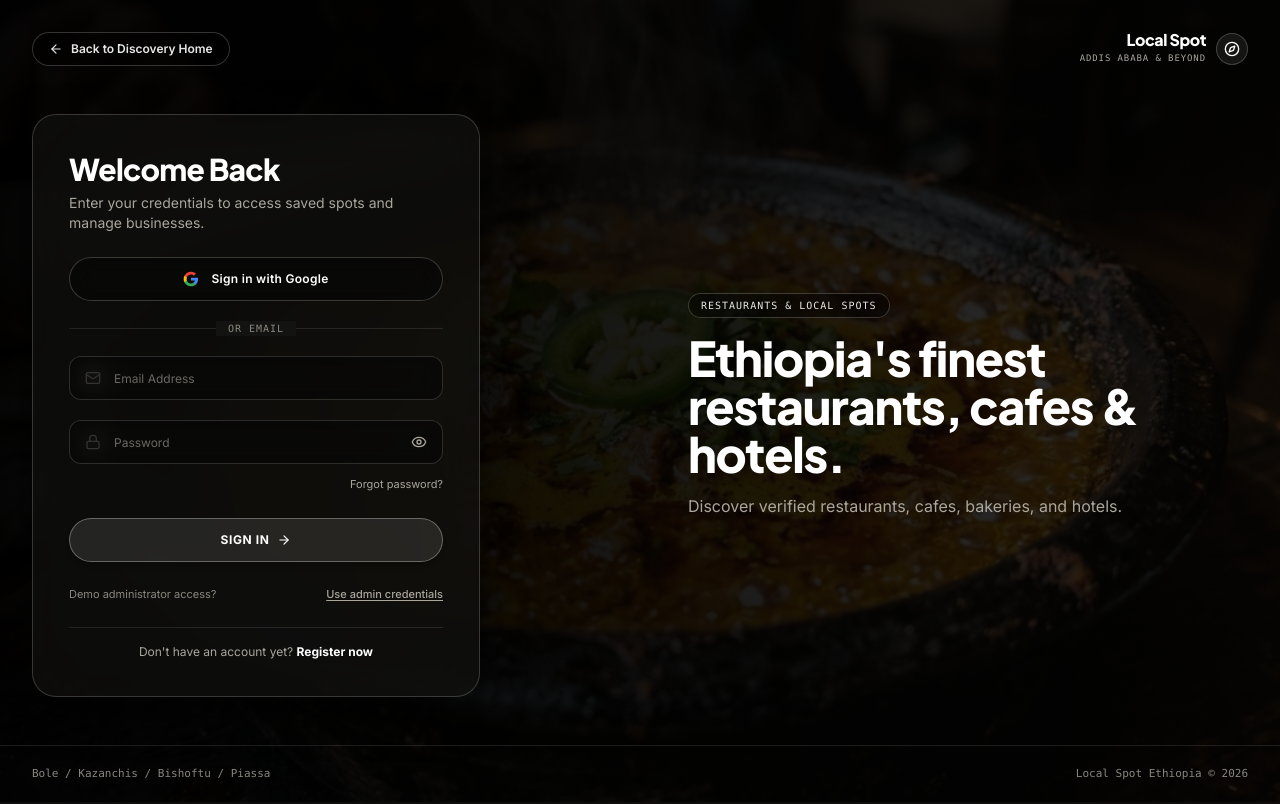
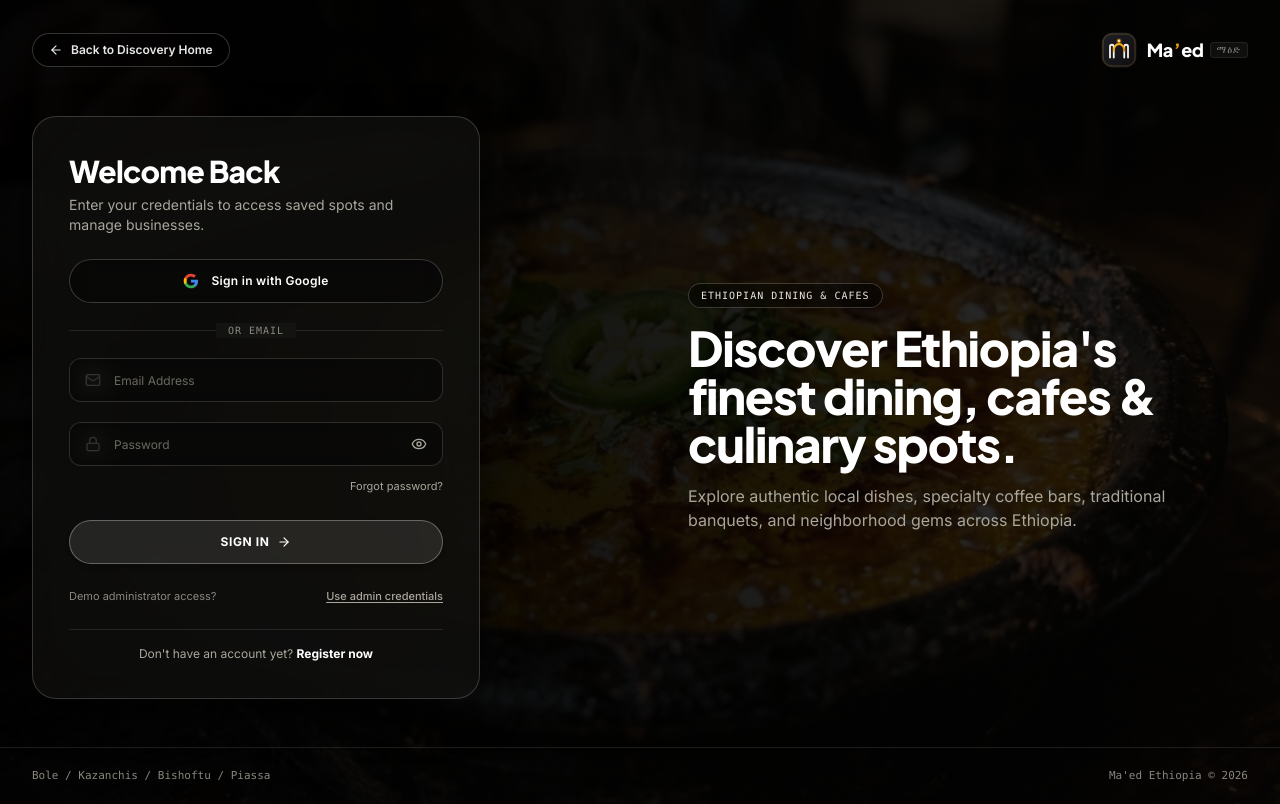
Before and after one commit to eyyuf/local_BIZ_discovery, a React (Vite) app in the folder frontend/: page /login in a window 1280 px wide. Built offline with nearby package versions, Linux system fonts and the light colour scheme; no server answers.

Commit message:
feat(branding): implement Ma'ed (ማዕድ) food dining discovery branding and bespoke SVG logo

```diff
--- a/frontend/index.html
+++ b/frontend/index.html
@@ -2,9 +2,9 @@
 <html lang="en" class="dark">
   <head>
     <meta charset="UTF-8" />
-    <link rel="icon" type="image/svg+xml" href="/vite.svg" />
+    <link rel="icon" type="image/svg+xml" href="/assets/maed-logo.svg" />
     <meta name="viewport" content="width=device-width, initial-scale=1.0" />
-    <title>Local Spot ET - Authentic Ethiopian Discovery</title>
+    <title>Ma'ed | Ethiopian Dining & Cafe Guide</title>
     <link rel="preconnect" href="https://fonts.googleapis.com">
     <link rel="preconnect" href="https://fonts.gstatic.com" crossorigin>
     <link href="https://fonts.googleapis.com/css2?family=Inter:wght@300;400;500;600;700&family=Plus+Jakarta+Sans:wght@500;600;700;800;900&display=swap" rel="stylesheet">
--- a/frontend/src/modules/discovery/components/PersonalizedRadar.jsx
+++ b/frontend/src/modules/discovery/components/PersonalizedRadar.jsx
@@ -24,8 +24,8 @@ export function PersonalizedRadar() {
 
             <p className="text-xs sm:text-sm text-[#AAA69C] leading-relaxed max-w-xl">
               {isAuthenticated
-                ? `Welcome back ${user?.name || ''}! Local Spot is tailoring suggestions based on your bookmarked restaurants, cafes, and hotels.`
-                : 'Sign in to unlock your personal taste radar. Local Spot analyzes your favorite cafes, restaurants, and hotels to surface fresh daily recommendations.'}
+                ? `Welcome back ${user?.name || ''}! Ma'ed is tailoring suggestions based on your bookmarked restaurants, cafes, and dining spots.`
+                : "Sign in to unlock your personal taste radar. Ma'ed analyzes your favorite cafes, restaurants, and bakeries to surface fresh daily dining recommendations."}
             </p>
 
             <div className="flex flex-wrap gap-2 pt-1">
--- a/frontend/src/modules/identity/components/BusinessVerificationSection.jsx
+++ b/frontend/src/modules/identity/components/BusinessVerificationSection.jsx
@@ -325,7 +325,7 @@ export function BusinessVerificationSection({ place, onPlaceUpdated }) {
                 <VerifiedBadge size="sm" />
               </h3>
               <p className="text-xs text-[#AAA69C]">
-                Your business has been officially verified by Local Spot. The verified badge is displayed on your public spot page and in search results.
+                Your business has been officially verified by Ma'ed. The verified badge is displayed on your public spot page and in search results.
               </p>
             </div>
           </div>
--- a/frontend/src/modules/identity/pages/AdminDashboardPage.jsx
+++ b/frontend/src/modules/identity/pages/AdminDashboardPage.jsx
@@ -341,7 +341,7 @@ export function AdminDashboardPage() {
               </div>
               <div>
                 <span className="font-extrabold text-sm tracking-tight text-white font-display block leading-none">
-                  Local Spot
+                  Ma'ed
                 </span>
                 <span className="text-[9px] tracking-widest text-[#AAA69C] uppercase font-mono mt-0.5 block">
                   KYC Admin
--- a/frontend/src/modules/identity/pages/BusinessCreatePage.jsx
+++ b/frontend/src/modules/identity/pages/BusinessCreatePage.jsx
@@ -390,10 +390,10 @@ export function BusinessCreatePage() {
             <span>Register New Business Spot</span>
           </div>
           <h1 className="text-2xl sm:text-4xl font-black text-white font-display tracking-tight">
-            Launch Your Local Spot
+            Register Your Venue on Ma'ed
           </h1>
           <p className="text-xs sm:text-sm text-[#AAA69C] max-w-2xl leading-relaxed">
-            Register your restaurant, cafe, bakery, hotel, or local business. Once created, your venue is immediately indexed across search, interactive maps, and community discovery.
+            Register your restaurant, cafe, bakery, or culinary spot. Once created, your venue is immediately indexed across search, interactive maps, and community discovery.
           </p>
         </div>
 
--- a/frontend/src/modules/identity/pages/ForgotPasswordPage.jsx
+++ b/frontend/src/modules/identity/pages/ForgotPasswordPage.jsx
@@ -1,7 +1,8 @@
 import React, { useState } from 'react';
 import { Link } from 'react-router-dom';
-import { Mail, ArrowLeft, ArrowRight, CheckCircle2, AlertCircle, Compass } from 'lucide-react';
+import { Mail, ArrowLeft, ArrowRight, CheckCircle2, AlertCircle } from 'lucide-react';
 import identityApi from '../api/identityApi';
+import { MaedLogo } from '@/shared/components/MaedLogo';
 
 export function ForgotPasswordPage() {
   const [email, setEmail] = useState('');
@@ -64,18 +65,8 @@ export function ForgotPasswordPage() {
           <span>Back to Sign In</span>
         </Link>
 
-        <Link to="/" className="flex items-center gap-2.5 group">
-          <div className="text-right">
-            <span className="font-extrabold text-base tracking-tight text-white font-display block leading-none">
-              Local Spot
-            </span>
-            <span className="text-[9px] tracking-widest text-[#AAA69C] uppercase font-mono mt-1 block">
-              Addis Ababa / Discovery
-            </span>
-          </div>
-          <div className="w-8 h-8 rounded-full border border-white/20 bg-[#151513] flex items-center justify-center text-white group-hover:border-white transition">
-            <Compass className="w-4 h-4" />
-          </div>
+        <Link to="/" className="flex items-center group" aria-label="Ma'ed Home">
+          <MaedLogo size="md" />
         </Link>
       </header>
 
@@ -186,7 +177,7 @@ export function ForgotPasswordPage() {
       {/* Bottom Sub-footer */}
       <footer className="relative z-20 max-w-7xl w-full mx-auto px-4 sm:px-6 lg:px-8 py-5 border-t border-white/10 flex flex-col sm:flex-row items-center justify-between gap-3 text-[11px] text-[#AAA69C]/80 font-mono">
         <div>Bole / Kazanchis / Bishoftu / Piassa</div>
-        <div>Local Spot Ethiopia &copy; 2026</div>
+        <div>Ma'ed Ethiopia &copy; 2026</div>
       </footer>
     </div>
   );
--- a/frontend/src/modules/identity/pages/LoginPage.jsx
+++ b/frontend/src/modules/identity/pages/LoginPage.jsx
@@ -1,7 +1,8 @@
 import React, { useState, useEffect } from 'react';
 import { Link, useNavigate, useLocation } from 'react-router-dom';
 import { useAuth } from '../hooks/useAuth';
-import { Mail, Lock, Eye, EyeOff, Compass, ArrowLeft, ArrowRight, AlertCircle, ShieldCheck } from 'lucide-react';
+import { Mail, Lock, Eye, EyeOff, ArrowLeft, ArrowRight, AlertCircle, ShieldCheck } from 'lucide-react';
+import { MaedLogo } from '@/shared/components/MaedLogo';
 
 export function LoginPage() {
   const { login, isAuthenticated, user } = useAuth();
@@ -77,18 +78,8 @@ export function LoginPage() {
           <span>Back to Discovery Home</span>
         </Link>
 
-        <Link to="/" className="flex items-center gap-2.5 group">
-          <div className="text-right">
-            <span className="font-extrabold text-base tracking-tight text-white font-display block leading-none">
-              Local Spot
-            </span>
-            <span className="text-[9px] tracking-widest text-[#AAA69C] uppercase font-mono mt-1 block">
-              Addis Ababa &amp; Beyond
-            </span>
-          </div>
-          <div className="w-8 h-8 rounded-full border border-white/20 bg-[#151513] flex items-center justify-center text-white group-hover:border-white transition">
-            <Compass className="w-4 h-4" />
-          </div>
+        <Link to="/" className="flex items-center group" aria-label="Ma'ed Home">
+          <MaedLogo size="md" />
         </Link>
       </header>
 
@@ -253,13 +244,13 @@ export function LoginPage() {
           {/* Right Column: Editorial Cultural Message */}
           <div className="hidden lg:flex lg:col-span-6 flex-col justify-center space-y-4 pl-4">
             <div className="inline-flex items-center gap-2 px-3 py-1 rounded-full border border-white/20 bg-black/40 text-[10px] font-mono uppercase tracking-widest text-white/90 w-fit backdrop-blur-md">
-              Restaurants &amp; Local Spots
+              Ethiopian Dining &amp; Cafes
             </div>
             <h2 className="text-4xl xl:text-5xl font-black text-white tracking-tight leading-tight font-display">
-              Ethiopia's finest restaurants, cafes &amp; hotels.
+              Discover Ethiopia's finest dining, cafes &amp; culinary spots.
             </h2>
             <p className="text-sm xl:text-base text-[#AAA69C] leading-relaxed max-w-lg">
-              Discover verified restaurants, cafes, bakeries, and hotels.
+              Explore authentic local dishes, specialty coffee bars, traditional banquets, and neighborhood gems across Ethiopia.
             </p>
           </div>
         </div>
@@ -268,7 +259,7 @@ export function LoginPage() {
       {/* Bottom Sub-footer */}
       <footer className="relative z-20 max-w-7xl w-full mx-auto px-4 sm:px-6 lg:px-8 py-5 border-t border-white/10 flex flex-col sm:flex-row items-center justify-between gap-3 text-[11px] text-[#AAA69C]/80 font-mono">
         <div>Bole / Kazanchis / Bishoftu / Piassa</div>
-        <div>Local Spot Ethiopia &copy; 2026</div>
+        <div>Ma'ed Ethiopia &copy; 2026</div>
       </footer>
     </div>
   );
--- a/frontend/src/modules/identity/pages/OAuthCallbackPage.jsx
+++ b/frontend/src/modules/identity/pages/OAuthCallbackPage.jsx
@@ -1,7 +1,8 @@
 import React, { useEffect, useState } from 'react';
 import { useNavigate, useSearchParams, Link } from 'react-router-dom';
 import { useAuth } from '../hooks/useAuth';
-import { CheckCircle2, AlertCircle, ArrowRight, Compass } from 'lucide-react';
+import { CheckCircle2, AlertCircle, ArrowRight } from 'lucide-react';
+import { MaedLogo } from '@/shared/components/MaedLogo';
 
 export function OAuthCallbackPage() {
   const [searchParams] = useSearchParams();
@@ -54,13 +55,8 @@ export function OAuthCallbackPage() {
 
       {/* Top minimal bar */}
       <header className="relative z-20 max-w-7xl w-full mx-auto pt-4 flex items-center justify-between">
-        <Link to="/" className="flex items-center gap-2 group">
-          <div className="w-8 h-8 rounded-full border border-white/20 bg-black/45 flex items-center justify-center text-white backdrop-blur-md group-hover:border-white transition">
-            <Compass className="w-4 h-4" />
-          </div>
-          <span className="font-extrabold text-base tracking-tight text-white font-display">
-            Local Spot
-          </span>
+        <Link to="/" className="flex items-center group" aria-label="Ma'ed Home">
+          <MaedLogo size="md" />
         </Link>
       </header>
 
@@ -88,7 +84,7 @@ export function OAuthCallbackPage() {
               </div>
               <h2 className="text-xl font-black text-white font-display">Authentication Verified!</h2>
               <p className="text-xs sm:text-sm text-[#AAA69C]">
-                Welcome to Local Spot. Redirecting you to discovery...
+                Welcome to Ma'ed. Redirecting you to discovery...
               </p>
             </div>
           )}
@@ -115,7 +111,7 @@ export function OAuthCallbackPage() {
       </main>
 
       <footer className="relative z-20 text-center py-4 text-[11px] text-[#AAA69C]/60 font-mono">
-        Local Spot Ethiopia — 2026
+        Ma'ed Ethiopia — 2026
       </footer>
     </div>
   );
--- a/frontend/src/modules/identity/pages/RegisterPage.jsx
+++ b/frontend/src/modules/identity/pages/RegisterPage.jsx
@@ -1,7 +1,8 @@
 import React, { useState, useEffect } from 'react';
 import { Link, useNavigate } from 'react-router-dom';
 import { useAuth } from '../hooks/useAuth';
-import { Mail, Lock, User, Eye, EyeOff, Compass, ArrowLeft, ArrowRight, AlertCircle } from 'lucide-react';
+import { Mail, Lock, User, Eye, EyeOff, ArrowLeft, ArrowRight, AlertCircle } from 'lucide-react';
+import { MaedLogo } from '@/shared/components/MaedLogo';
 
 export function RegisterPage() {
   const { register, isAuthenticated } = useAuth();
@@ -82,18 +83,8 @@ export function RegisterPage() {
           <span>Back to Discovery Home</span>
         </Link>
 
-        <Link to="/" className="flex items-center gap-2.5 group">
-          <div className="text-right">
-            <span className="font-extrabold text-base tracking-tight text-white font-display block leading-none">
-              Local Spot
-            </span>
-            <span className="text-[9px] tracking-widest text-[#AAA69C] uppercase font-mono mt-1 block">
-              Addis Ababa &amp; Beyond
-            </span>
-          </div>
-          <div className="w-8 h-8 rounded-full border border-white/20 bg-[#151513] flex items-center justify-center text-white group-hover:border-white transition">
-            <Compass className="w-4 h-4" />
-          </div>
+        <Link to="/" className="flex items-center group" aria-label="Ma'ed Home">
+          <MaedLogo size="md" />
         </Link>
       </header>
 
@@ -109,7 +100,7 @@ export function RegisterPage() {
                   Create Account
                 </h1>
                 <p className="text-xs sm:text-sm text-[#AAA69C] mt-1.5 leading-relaxed">
-                  Join Local Spot to bookmark places, rate experiences, and list businesses.
+                  Join Ma'ed to bookmark dining spots, rate culinary experiences, and list food venues.
                 </p>
               </div>
 
@@ -274,13 +265,13 @@ export function RegisterPage() {
           {/* Right Column: Editorial Cultural Message */}
           <div className="hidden lg:flex lg:col-span-6 flex-col justify-center space-y-4 pl-4">
             <div className="inline-flex items-center gap-2 px-3 py-1 rounded-full border border-white/20 bg-black/40 text-[10px] font-mono uppercase tracking-widest text-white/90 w-fit backdrop-blur-md">
-              Restaurants &amp; Local Spots
+              Ethiopian Dining &amp; Cafes
             </div>
             <h2 className="text-4xl xl:text-5xl font-black text-white tracking-tight leading-tight font-display">
-              Ethiopia's finest restaurants, cafes &amp; hotels.
+              Discover Ethiopia's finest dining, cafes &amp; culinary spots.
             </h2>
             <p className="text-sm xl:text-base text-[#AAA69C] leading-relaxed max-w-lg">
-              Discover verified restaurants, cafes, bakeries, and hotels.
+              Explore authentic local dishes, specialty coffee bars, traditional banquets, and neighborhood gems across Ethiopia.
             </p>
           </div>
         </div>
@@ -289,7 +280,7 @@ export function RegisterPage() {
       {/* Bottom Sub-footer */}
       <footer className="relative z-20 max-w-7xl w-full mx-auto px-4 sm:px-6 lg:px-8 py-5 border-t border-white/10 flex flex-col sm:flex-row items-center justify-between gap-3 text-[11px] text-[#AAA69C]/80 font-mono">
         <div>Bole / Kazanchis / Bishoftu / Piassa</div>
-        <div>Local Spot Ethiopia &copy; 2026</div>
+        <div>Ma'ed Ethiopia &copy; 2026</div>
       </footer>
     </div>
   );
--- /dev/null
+++ b/frontend/src/shared/components/MaedLogo.jsx
@@ -0,0 +1,175 @@
+import React from 'react';
+
+/**
+ * Ma'ed (ማዕድ) Brand Logo Component
+ *
+ * Design Architecture:
+ * - Mark: A bespoke geometric monogram of the letter "M" sculpted around a culinary cloche
+ *   (serving banquet dome) with an amber dining beacon at the apex, representing the shared Ethiopian table.
+ * - Typography: High-contrast geometric display typography with a golden accent apostrophe.
+ * - Subtitle: Refined letter-spaced descriptor "ETHIOPIAN DINING GUIDE" and Ge'ez script "ማዕድ".
+ */
+export function MaedMark({ size = 36, className = '' }) {
+  return (
+    <svg
+      width={size}
+      height={size}
+      viewBox="0 0 48 48"
+      fill="none"
+      xmlns="http://www.w3.org/2000/svg"
+      className={`shrink-0 transition-transform group-hover:scale-105 duration-200 ${className}`}
+      aria-hidden="true"
+    >
+      <defs>
+        {/* Obsidian-to-charcoal background shield gradient */}
+        <linearGradient id="maedBg" x1="0%" y1="0%" x2="100%" y2="100%">
+          <stop offset="0%" stopColor="#1E1E24" />
+          <stop offset="100%" stopColor="#0E0E12" />
+        </linearGradient>
+
+        {/* Warm saffron & Ethiopian butter amber gradient for the culinary cloche */}
+        <linearGradient id="maedGold" x1="0%" y1="0%" x2="100%" y2="100%">
+          <stop offset="0%" stopColor="#FBBF24" />
+          <stop offset="60%" stopColor="#F59E0B" />
+          <stop offset="100%" stopColor="#D97706" />
+        </linearGradient>
+
+        {/* Subtle glow for the focal beacon */}
+        <filter id="beaconGlow" x="-20%" y="-20%" width="140%" height="140%">
+          <feGaussianBlur stdDeviation="1.5" result="blur" />
+          <feComposite in="SourceGraphic" in2="blur" operator="over" />
+        </filter>
+      </defs>
+
+      {/* Rounded Squircle Container */}
+      <rect
+        x="1.5"
+        y="1.5"
+        width="45"
+        height="45"
+        rx="13"
+        fill="url(#maedBg)"
+        stroke="rgba(255, 255, 255, 0.12)"
+        strokeWidth="1.2"
+      />
+
+      {/* Inner Accent Ring with soft amber shimmer */}
+      <rect
+        x="3"
+        y="3"
+        width="42"
+        height="42"
+        rx="11.5"
+        fill="none"
+        stroke="url(#maedGold)"
+        strokeWidth="0.8"
+        strokeOpacity="0.35"
+      />
+
+      {/* === The "M" Table & Cloche Symbol === */}
+      {/* 1. Left Pillar (Seated Host / Table Leg) */}
+      <path
+        d="M12 34V19.5C12 18.1 13.1 17 14.5 17C15.9 17 17 18.1 17 19.5V34"
+        stroke="#F5F2EA"
+        strokeWidth="2.4"
+        strokeLinecap="round"
+      />
+
+      {/* 2. Right Pillar (Seated Guest / Table Leg) */}
+      <path
+        d="M36 34V19.5C36 18.1 34.9 17 33.5 17C32.1 17 31 18.1 31 19.5V34"
+        stroke="#F5F2EA"
+        strokeWidth="2.4"
+        strokeLinecap="round"
+      />
+
+      {/* 3. Central Banquet Cloche Dome (Forms the center apex of "M") */}
+      <path
+        d="M17 25C17 20 20.1 16 24 16C27.9 16 31 20 31 25"
+        stroke="url(#maedGold)"
+        strokeWidth="2.6"
+        strokeLinecap="round"
+      />
+
+      {/* 4. Communal Dining Table / Serving Base Platter */}
+      <path
+        d="M15 30.5H33"
+        stroke="url(#maedGold)"
+        strokeWidth="2"
+        strokeLinecap="round"
+      />
+
+      {/* 5. Cloche Finial / Shared Dining Focal Beacon */}
+      <circle
+        cx="24"
+        cy="12"
+        r="2.2"
+        fill="url(#maedGold)"
+        filter="url(#beaconGlow)"
+      />
+      <circle cx="24" cy="12" r="1.2" fill="#FFFBEB" />
+    </svg>
+  );
+}
+
+export function MaedLogo({
+  size = 'md', // 'sm' | 'md' | 'lg'
+  variant = 'full', // 'full' | 'mark' | 'wordmark'
+  showTagline = false,
+  className = '',
+}) {
+  const markSizes = {
+    sm: 28,
+    md: 36,
+    lg: 44,
+  };
+
+  const textSizes = {
+    sm: 'text-base',
+    md: 'text-lg',
+    lg: 'text-2xl',
+  };
+
+  const currentMarkSize = markSizes[size] || markSizes.md;
+
+  if (variant === 'mark') {
+    return <MaedMark size={currentMarkSize} className={className} />;
+  }
+
+  return (
+    <div className={`flex items-center gap-2.5 group select-none ${className}`}>
+      {/* Visual Icon Mark */}
+      <MaedMark size={currentMarkSize} />
+
+      {/* Brand Typography */}
+      {variant !== 'mark' && (
+        <div className="flex flex-col justify-center">
+          <div className="flex items-center gap-1.5 leading-none">
+            <span
+              className={`font-black tracking-tight text-white font-display ${
+                textSizes[size] || textSizes.md
+              }`}
+            >
+              Ma
+              <span className="text-[#F59E0B] font-extrabold mx-[1px]">’</span>
+              ed
+            </span>
+
+            {/* Ge'ez Script Micro-Badge */}
+            <span className="text-[10px] font-mono tracking-widest text-[#AAA69C]/80 px-1.5 py-0.5 rounded bg-white/[0.05] border border-white/[0.08]">
+              ማዕድ
+            </span>
+          </div>
+
+          {showTagline && (
+            <span className="text-[9px] font-mono uppercase tracking-[0.2em] text-[#AAA69C] mt-0.5">
+              Ethiopian Dining Guide
+            </span>
+          )}
+        </div>
+      )}
+    </div>
+  );
+}
+
+export default MaedLogo;
--- a/frontend/src/shared/components/Navbar.jsx
+++ b/frontend/src/shared/components/Navbar.jsx
@@ -2,7 +2,6 @@ import React, { useState, useEffect, useRef } from 'react';
 import { Link, useNavigate, useLocation, useSearchParams } from 'react-router-dom';
 import { useAuth } from '@/modules/identity';
 import {
-  Compass,
   Search,
   LayoutGrid,
   MapPin,
@@ -17,6 +16,7 @@ import {
 } from 'lucide-react';
 import { QuickFilters } from '@/modules/discovery/components/QuickFilters';
 import { NearMeFloatingPill } from '@/modules/discovery/components/NearMeFloatingPill';
+import { MaedLogo } from '@/shared/components/MaedLogo';
 
 export function Navbar() {
   const { user, isAuthenticated, logout } = useAuth();
@@ -117,13 +117,8 @@ export function Navbar() {
       {/* Row 1: Primary Navigation Bar */}
       <div className="max-w-7xl mx-auto px-4 sm:px-6 lg:px-8 h-16 sm:h-18 flex items-center justify-between gap-3 lg:gap-4">
         {/* Brand Logo */}
-        <Link to="/" className="flex items-center gap-2 group shrink-0">
-          <div className="w-8 h-8 sm:w-9 sm:h-9 rounded-full border border-white/20 bg-black/45 flex items-center justify-center text-white backdrop-blur-md group-hover:border-white transition">
-            <Compass className="w-4 h-4 sm:w-5 sm:h-5" />
-          </div>
-          <span className="font-extrabold text-base sm:text-lg tracking-tight text-white font-display whitespace-nowrap">
-            Local Spot
-          </span>
+        <Link to="/" className="flex items-center group shrink-0" aria-label="Ma'ed Home">
+          <MaedLogo size="md" />
         </Link>
 
         {/* Global Search Input (Centered frosted pill) */}
@@ -134,8 +129,8 @@ export function Navbar() {
               type="text"
               value={searchQuery}
               onChange={(e) => setSearchQuery(e.target.value)}
-              placeholder="Search spots, cafes, dining, hotels..."
-              aria-label="Search places"
+              placeholder="Search cafes, restaurants, bakeries, dishes..."
+              aria-label="Search food spots"
               className="w-full h-10 rounded-full border border-white/20 bg-black/50 pl-11 pr-4 text-xs text-[#F5F2EA] placeholder:text-[#AAA69C]/65 backdrop-blur-md focus:border-white focus:outline-none transition font-sans"
             />
           </div>
@@ -340,7 +335,7 @@ export function Navbar() {
                 className="w-full py-2.5 rounded-full bg-white text-black text-xs font-bold flex items-center justify-center gap-2 shadow-lg"
               >
                 <User className="w-3.5 h-3.5" />
-                <span>Sign in to Local Spot</span>
+                <span>Sign in to Ma'ed</span>
               </Link>
             )}
           </div>
```
Also changed, not shown: frontend/src/modules/discovery/components/HeroCard.jsx (+5 -5 lines), frontend/public/assets/maed-logo.svg (added).
